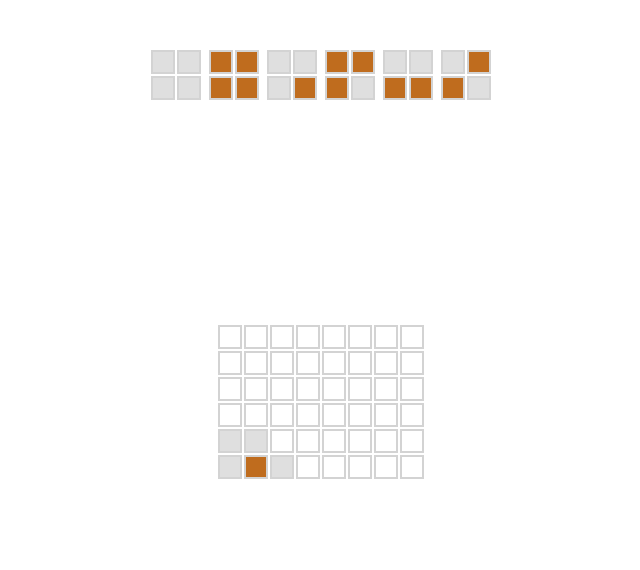
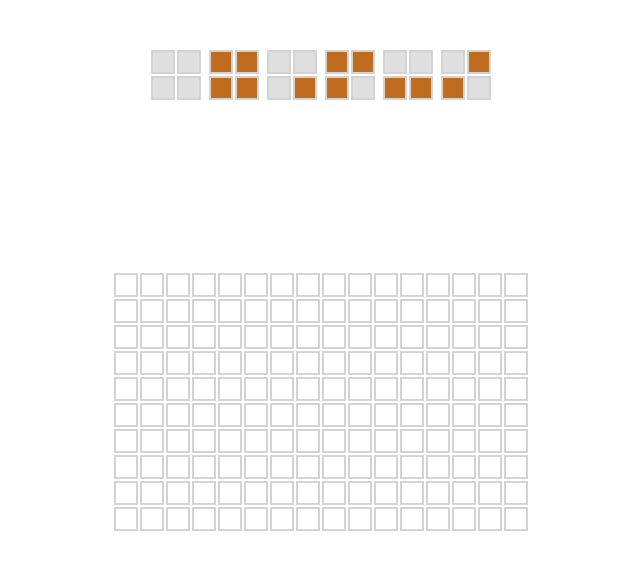
Before and after one commit to Goluxas/react-lumines, a React (Vite) app in the folder react-lumines/: page / in a window 1280 px wide. Shown: the top 570 px of the page, without its empty margins (321-961 px from the left). Built offline with nearby package versions, Linux system fonts and the light colour scheme.

Commit message:
Extracted board state management to module

```diff
--- a/react-lumines/src/App.css
+++ b/react-lumines/src/App.css
@@ -43,8 +43,8 @@
 
 .play-board {
   display: grid;
-  grid-template-columns: repeat(8, 20px);
-  grid-template-rows: repeat(6, 20px);
+  grid-template-columns: repeat(16, 20px);
+  grid-template-rows: repeat(10, 20px);
   gap: 6px;
 }
 
--- /dev/null
+++ b/react-lumines/src/boardHandler.js
@@ -0,0 +1,36 @@
+import { nanoid } from "nanoid";
+
+const BOARD_SIZE = 10 * 16;
+
+export function stringToBoardState(strState) {
+  return strState
+    .replace(/\s+/g, "") // \s is any whitespace character
+    .split("")
+    .map((char) => {
+      let newColor;
+      if (char === "w") newColor = "white";
+      else if (char === "c") newColor = "color";
+      else newColor = "off";
+
+      return { id: nanoid(), color: newColor };
+    });
+}
+
+export function cycleColor(color) {
+  if (color === "off") return "white";
+  else if (color === "white") return "color";
+  else return "off";
+}
+
+export function generateBlankBoard() {
+  return new Array(BOARD_SIZE).fill(0).map((_) => ({
+    id: nanoid(),
+    color: "off",
+  }));
+}
+
+export function dropTile(board, tilePanes, column) {
+  /* Drop the tile described by tilePanes in the zero-indexed column.
+   */
+  return board;
+}
--- a/react-lumines/src/components/Board.jsx
+++ b/react-lumines/src/components/Board.jsx
@@ -2,37 +2,24 @@ import { useState } from "react";
 import { ToggleablePane } from "./Tile";
 
 import { nanoid } from "nanoid";
+import {
+  generateBlankBoard,
+  stringToBoardState,
+  cycleColor,
+  dropTile,
+} from "../boardHandler";
 
-function stringToBoardState(strState) {
-  return strState
-    .replace(/\s+/g, "") // \s is any whitespace character
-    .split("")
-    .map((char) => {
-      let newColor;
-      if (char === "w") newColor = "white";
-      else if (char === "c") newColor = "color";
-      else newColor = "off";
+// const initialBoardState = `........
+//                            ........
+//                            ........
+//                            ........
+//                            ww......
+//                            wcw.....`;
 
-      return { id: nanoid(), color: newColor };
-    });
-}
-
-const initialBoardState = `........
-                           ........
-                           ........
-                           ........
-                           ww......
-                           wcw.....`;
-
-function cycleColor(color) {
-  console.log(color);
-  if (color === "off") return "white";
-  else if (color === "white") return "color";
-  else return "off";
-}
+const initialBoardState = dropTile(generateBlankBoard(), "wwwc", 0);
 
 export default function Board() {
-  const [board, setBoard] = useState(stringToBoardState(initialBoardState));
+  const [board, setBoard] = useState(initialBoardState);
 
   function togglePane(id) {
     setBoard((prevBoard) =>
```
